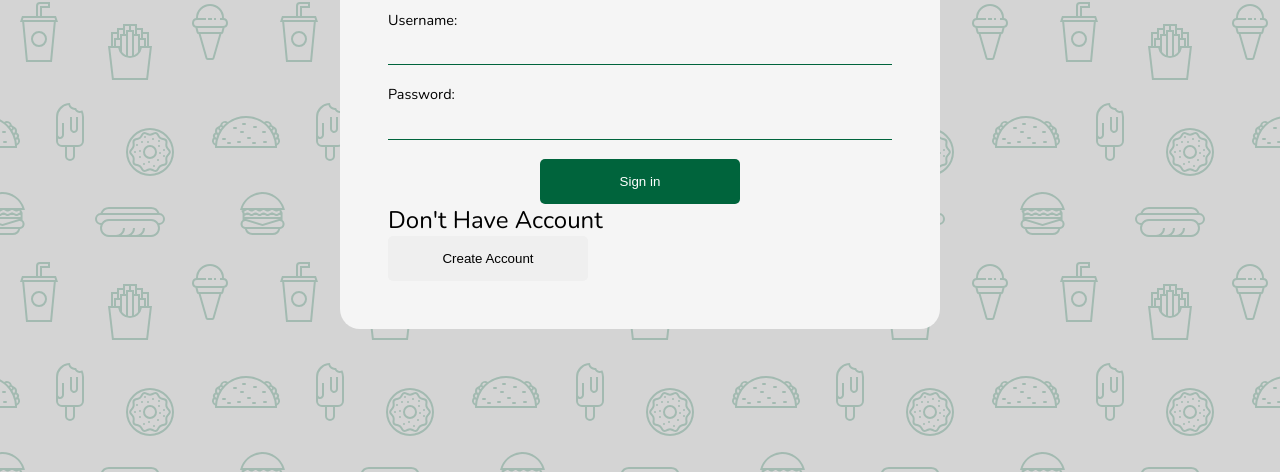
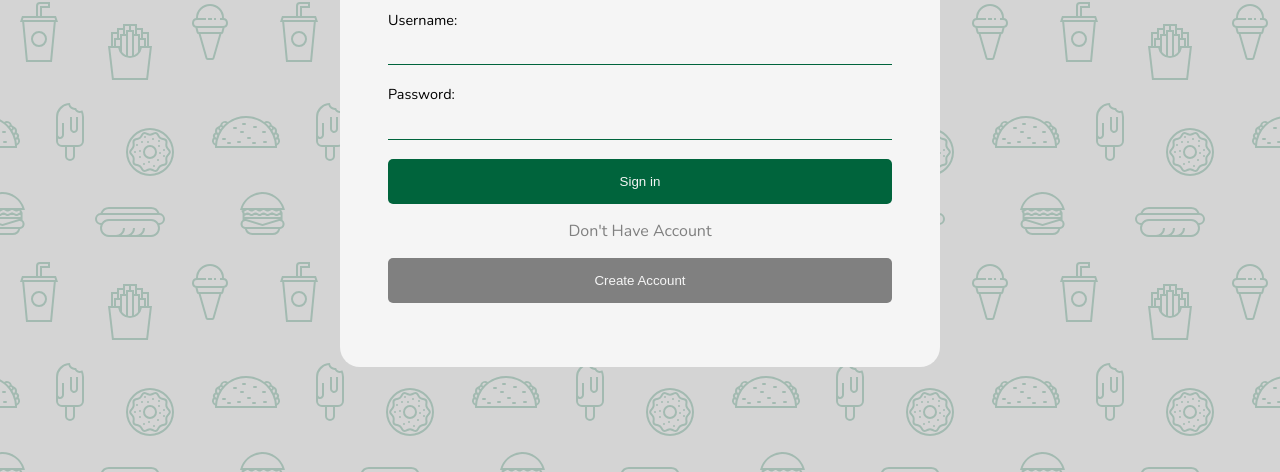
Before and after one commit to rishabhgist/login-template, a website: page index.html in a window 1280 px wide. Shown: the part 328-800 px from the top of the page. Drawn offline with nearby package versions, Linux system fonts and the light colour scheme.

Commit message:
added style to footer and text

```diff
--- a/index.html
+++ b/index.html
@@ -30,7 +30,7 @@
             </form>
         </div>
         <div class="footer">
-            <p>Don't Have Account</p>
+            <p class="footer-text">Don't Have Account</p>
             <button type="button" class="btn btn-dark">Create Account</button>
         </div>
     </div>
--- a/sass/_body.scss
+++ b/sass/_body.scss
@@ -71,9 +71,20 @@ body{
 
     }
 }
+.footer{
+    margin: 1rem 0;
+    text-align: center;
+
+    &-text{
+        width: auto;
+        font-size: $tx-ex-small;
+        color: $light-color;
+        margin: 1rem 0;
+    }
+}
 .btn{
     height: 45px;
-    width: 200px;
+    width: 100%;
     border-radius: 5px;
     outline: none;
     border: none;
@@ -91,7 +102,16 @@ body{
 
     &-primary{
         background-color: $secondry-color;
-        color: #fff;
+        color: $bg-wheat;
+    }
+    &-dark{
+        background-color: $light-color;
+        color: $bg-wheat;
+        &:hover {
+                background-color: $bg-wheat;
+                color: $light-color;
+                border: 1px solid $light-color;
+            }
     }
 
 }
--- a/sass/main.scss
+++ b/sass/main.scss
@@ -1,10 +1,12 @@
 // Default Colors
 $primary-color : #000;
 $secondry-color: #00643C;
+$light-color: gray;
 $bg-color: #d4d4d4;
 $bg-wheat: whitesmoke;
 
 // Default Text Size
+$tx-ex-small:1rem;
 $tx-small: 1.5rem;
 $tx-medium: 2rem;
 $tx-large: 2.5rem;
```
Also changed, not shown: css/style.css.
